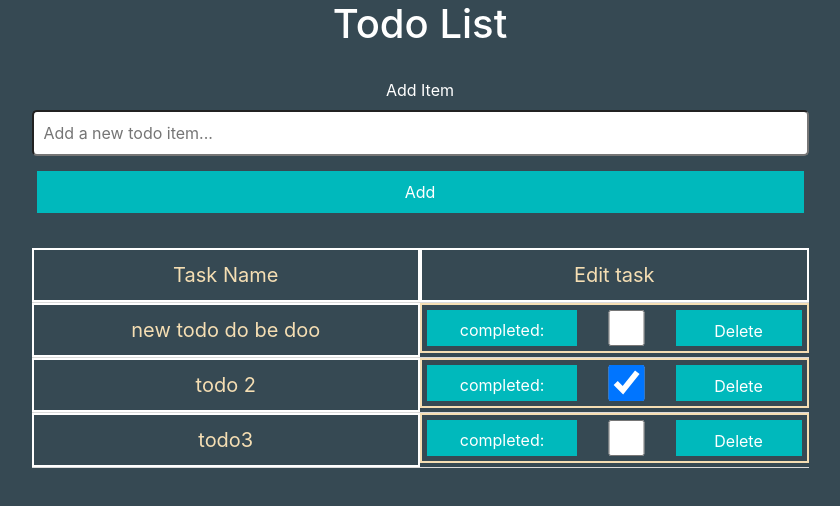
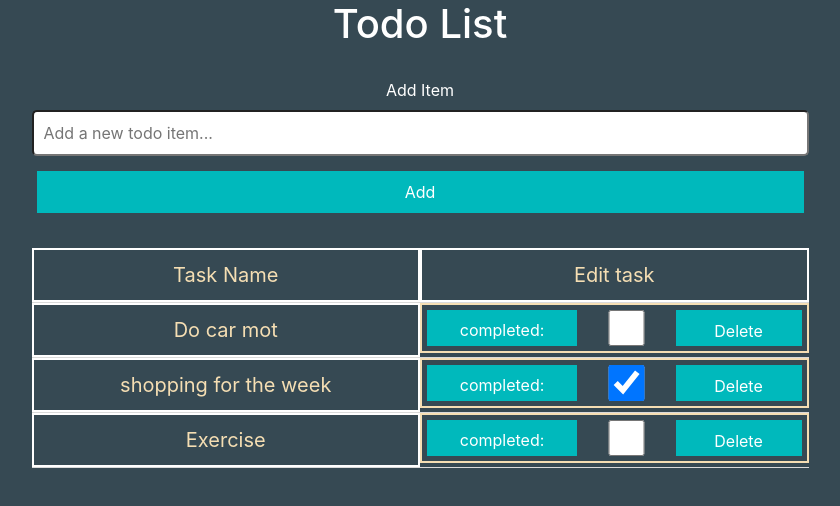
Before and after one commit to razjoorez/react-todo-list, a React (Create React App) app: page / in a window 1280 px wide. Shown: the top 506 px of the page, without its empty margins (220-1060 px from the left). Built offline with nearby package versions, Linux system fonts and the light colour scheme.

Commit message:
edited initial tasks

```diff
--- a/src/App.js
+++ b/src/App.js
@@ -4,9 +4,9 @@ import { useState } from 'react';
 
 function App() {
  const [newItem, setNewItem]=  useState("");
- const [todos, setTodos] = useState([{id: Math.random(), name: 'new todo do be doo', completed: false},
-         {id: Math.random(), name: 'todo 2', completed: true},
-         {id: Math.random(), name: 'todo3 ', completed: false}]);
+ const [todos, setTodos] = useState([{id: Math.random(), name: 'Do car mot', completed: false},
+         {id: Math.random(), name: 'shopping for the week', completed: true},
+         {id: Math.random(), name: 'Exercise', completed: false}]);
 
 function handleSubmit(e){
   e.preventDefault();
```
